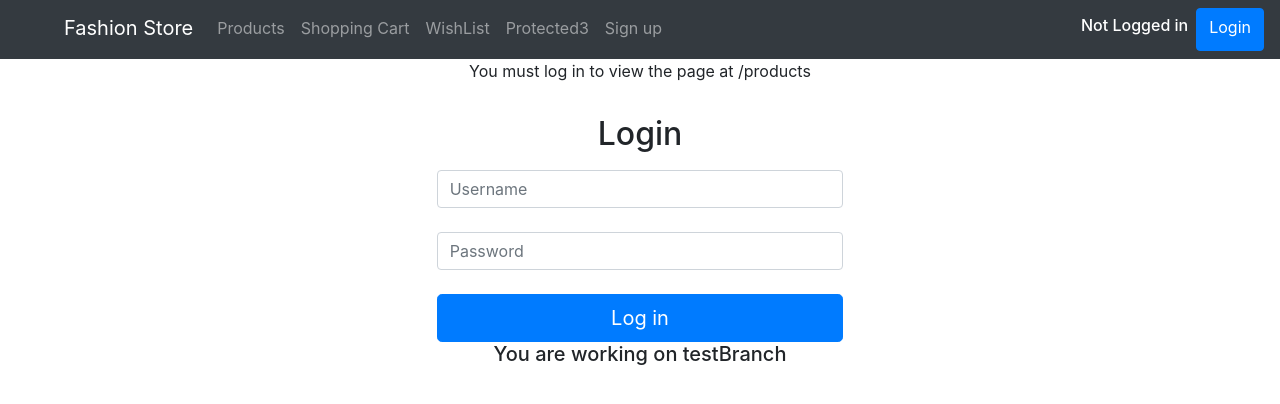
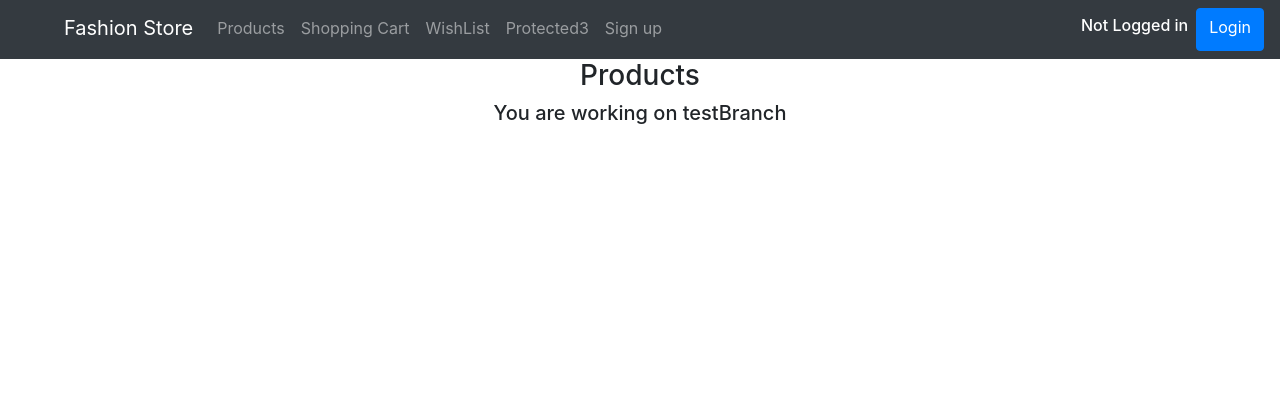
Before and after one commit to Damish/FashionStore_WC, a React (Create React App) app: page /login in a window 1280 px wide. Shown: the top 404 px of the page. Built offline with nearby package versions, Linux system fonts and the light colour scheme.

Commit message:
Added default route 'localhost:3000'

```diff
--- a/src/Components/Login/TestHome.js
+++ b/src/Components/Login/TestHome.js
@@ -18,6 +18,11 @@ export default class TestHome extends Component {
                     {/*<NavigationBar/>*/}
 
                     <Switch>
+
+                        <Route path="/">
+                            <AuthButton_with_Navbar/>
+                            <Products/>
+                        </Route>
 
                         <Route path="/products">
                             <AuthButton_with_Navbar/>
```
